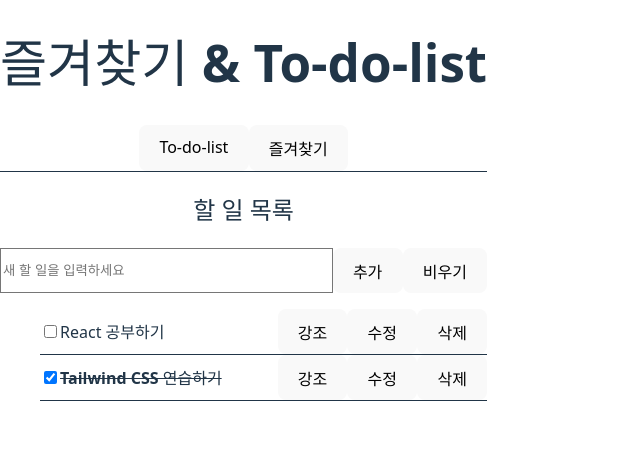
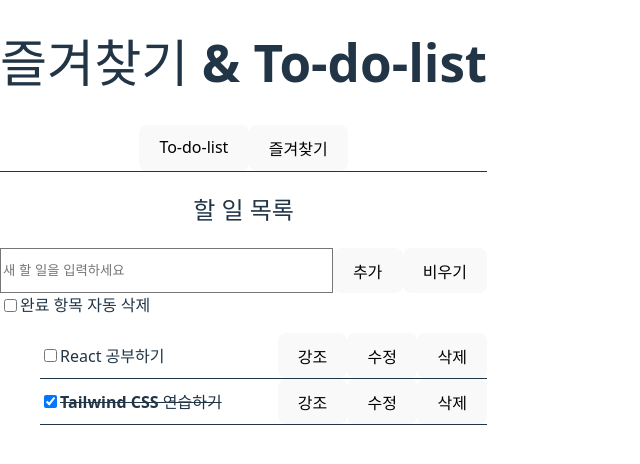
Before and after one commit to khs61254/Favorites_and_To-do-list, a React (Vite) app in the folder Favorites_and_To-do-list/: page / in a window 1280 px wide. Shown: the top 464 px of the page, without its empty margins (0-640 px from the left). Built offline with nearby package versions, Linux system fonts and the light colour scheme.

Commit message:
투두리스트의 '완료 항목 자동 삭제' 기능 추가

```diff
--- a/Favorites_and_To-do-list/src/components/TodoList.jsx
+++ b/Favorites_and_To-do-list/src/components/TodoList.jsx
@@ -8,6 +8,7 @@ const TodoList = () => {
   const [newTodo, setNewTodo] = useState('');
   const [editingId, setEditingId] = useState(null);
   const [editingText, setEditingText] = useState('');
+  const [autoDelete, setAutoDelete] = useState(false);
 
   const addTodo = () => {
     if (newTodo.trim() === '') return;
@@ -16,11 +17,15 @@ const TodoList = () => {
   };
 
   const toggleTodo = (id) => {
-    setTodos(
-      todos.map((todo) =>
-        todo.id === id ? { ...todo, completed: !todo.completed } : todo
-      )
-    );
+    if (autoDelete) {
+      setTodos(todos.filter(todo => todo.id !== id));
+    } else {
+      setTodos(
+        todos.map((todo) =>
+          todo.id === id ? { ...todo, completed: !todo.completed } : todo
+        )
+      );
+    }
   };
 
   const toggleImportant = (id) => {
@@ -81,6 +86,17 @@ const TodoList = () => {
         >
           비우기
         </button>
+      </div>
+      <div className="flex items-center mb-4">
+        <input
+          type="checkbox"
+          checked={autoDelete}
+          onChange={() => setAutoDelete(!autoDelete)}
+          className="h-4 w-4 text-blue-600 border-gray-300 rounded focus:ring-blue-500"
+        />
+        <label htmlFor="auto-delete" className="ml-2 block text-sm text-gray-900">
+          완료 항목 자동 삭제
+        </label>
       </div>
       <ul>
         {todos.map((todo) => (
```
